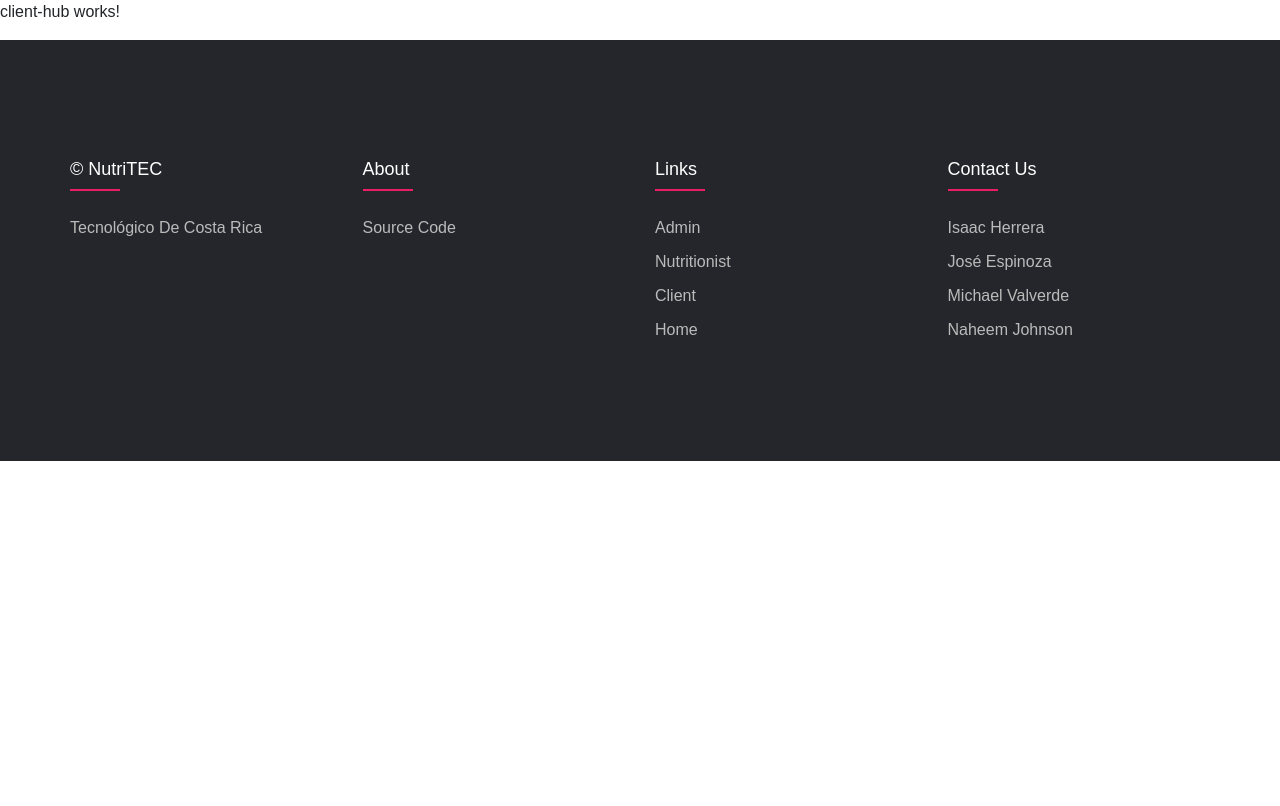
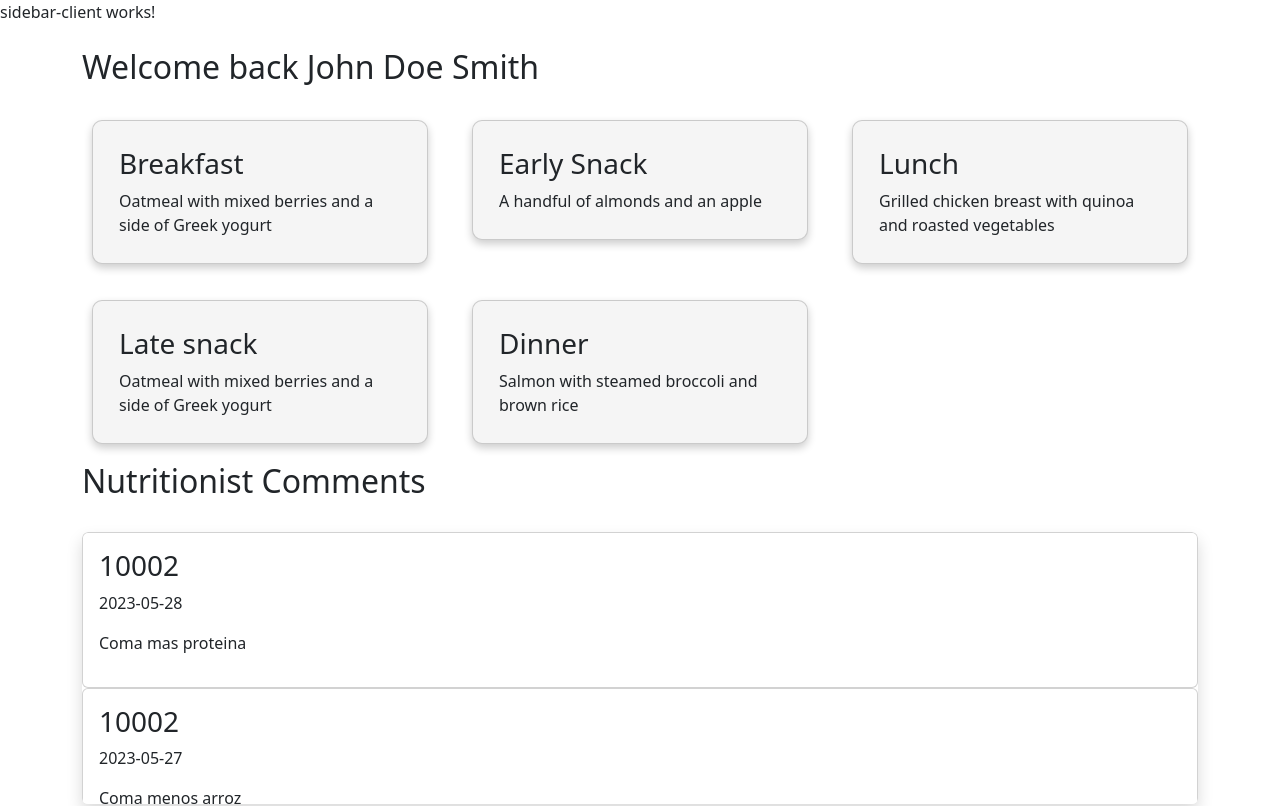
Before and after one commit to Isaacoun100/NutriTEC-WebApp, an Angular app: page /client-hub in a window 1280 px wide. Shown: the top 806 px of the page. Built offline with nearby package versions, Linux system fonts and the light colour scheme.

Commit message:
Client hub view added

```diff
--- a/src/app/view/client-hub/client-hub.component.html
+++ b/src/app/view/client-hub/client-hub.component.html
@@ -1 +1,86 @@
-<p>client-hub works!</p>
+<body>
+
+    <app-sidebar-client></app-sidebar-client>
+
+    <div class="container">
+
+        <div class="row py-2">
+
+            <h2>Welcome back {{client.name+" "+client.lastname1+" "+client.lastname2}}</h2>
+
+        </div>
+
+        <div class="row">
+
+            <div class="col-xxl col-xl-4 col-lg-4 col-md-6 col-sm-12 col-12 py-2">
+                <div class="card cardColor">
+                    <div class="card-body">
+                        <h3> Breakfast </h3>
+                        {{patientDaily['breakfast']}}
+                    </div>
+                </div>
+            </div>
+
+            <div class="col-xxl col-xl-4 col-lg-4 col-md-6 col-sm-12 col-12 py-2">
+                <div class="card cardColor">
+                    <div class="card-body">
+                        <h3> Early Snack</h3>
+                        {{patientDaily['snack_morning']}}
+                    </div>
+                </div>
+            </div>
+
+            <div class="col-xxl col-xl-4 col-lg-4 col-md-6 col-sm-12 col-12 py-2">
+                <div class="card cardColor">
+                    <div class="card-body">
+                        <h3> Lunch </h3>
+                        {{patientDaily['lunch']}}
+                    </div>
+                </div>
+            </div>
+
+            <div class="col-xxl col-xl-4 col-lg-4 col-md-6 col-sm-12 col-12 py-2">
+                <div class="card cardColor">
+                    <div class="card-body">
+                        <h3> Late snack </h3>
+                        {{patientDaily['breakfast']}}
+                    </div>
+                </div>
+            </div>
+
+            <div class="col-xxl col-xl-4 col-lg-4 col-md-6 col-sm-12 col-12 py-2">
+                <div class="card cardColor">
+                    <div class="card-body">
+                        <h3> Dinner </h3>
+                        {{patientDaily['dinner']}}
+                    </div>
+                </div>
+            </div>
+
+        </div>
+
+        <div class="row">
+
+            <h2> Nutritionist Comments</h2>
+
+            <div class="col-xxl-12 col-xl-12 col-lg-12 col-md-12 col-sm-12 col-12 py-4">
+
+                <ul class="list-group overflow-auto shadow" style="max-height: 272px;">
+                <div class="card" *ngFor="let comment of comments">
+                        <div class="card-body">
+
+                            <h3> {{comment.nutritionist}} </h3>
+                            <p> {{comment.date}} </p>
+                            <p> {{comment.message}} </p>
+
+                        </div>
+                    </div>
+                </ul>
+
+            </div>
+
+        </div>
+
+    </div>
+
+</body>
--- a/src/app/view/client-hub/client-hub.component.scss
+++ b/src/app/view/client-hub/client-hub.component.scss
@@ -0,0 +1,8 @@
+.cardColor{
+    background-color: #f5f5f5;
+    border-radius: 10px;
+    padding: 10px;
+    margin: 10px;
+    box-shadow: 0 4px 8px 0 rgba(0,0,0,0.2);
+    transition: 0.3s;
+}
--- a/src/app/view/client-hub/client-hub.component.ts
+++ b/src/app/view/client-hub/client-hub.component.ts
@@ -1,4 +1,5 @@
 import { Component } from '@angular/core';
+import { client, comments, patientDaily } from 'src/app/setValues';
 
 @Component({
   selector: 'app-client-hub',
@@ -7,4 +8,8 @@ import { Component } from '@angular/core';
 })
 export class ClientHubComponent {
 
+  client = client;
+  patientDaily = patientDaily;
+  comments = comments;
+
 }
```
